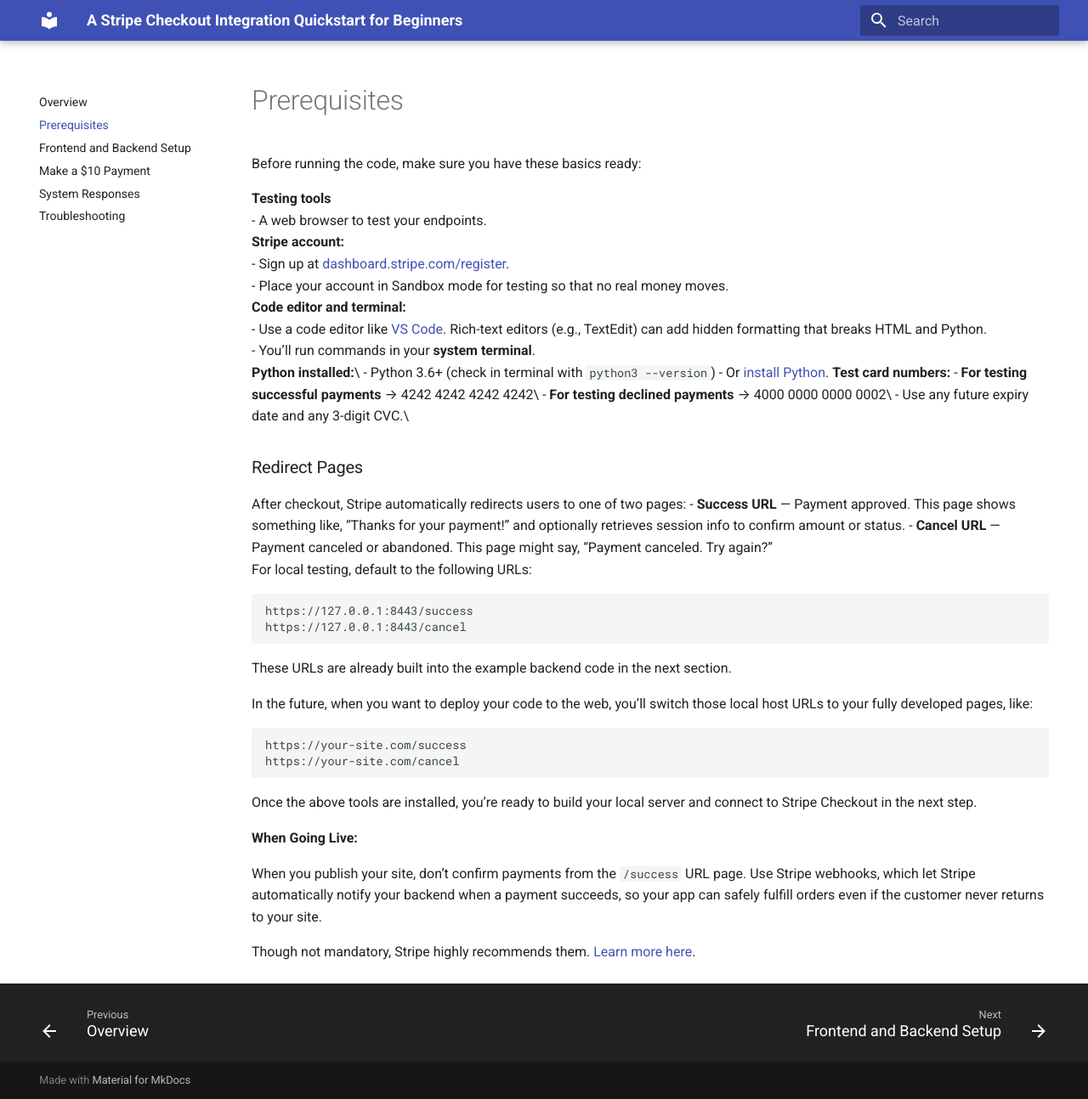
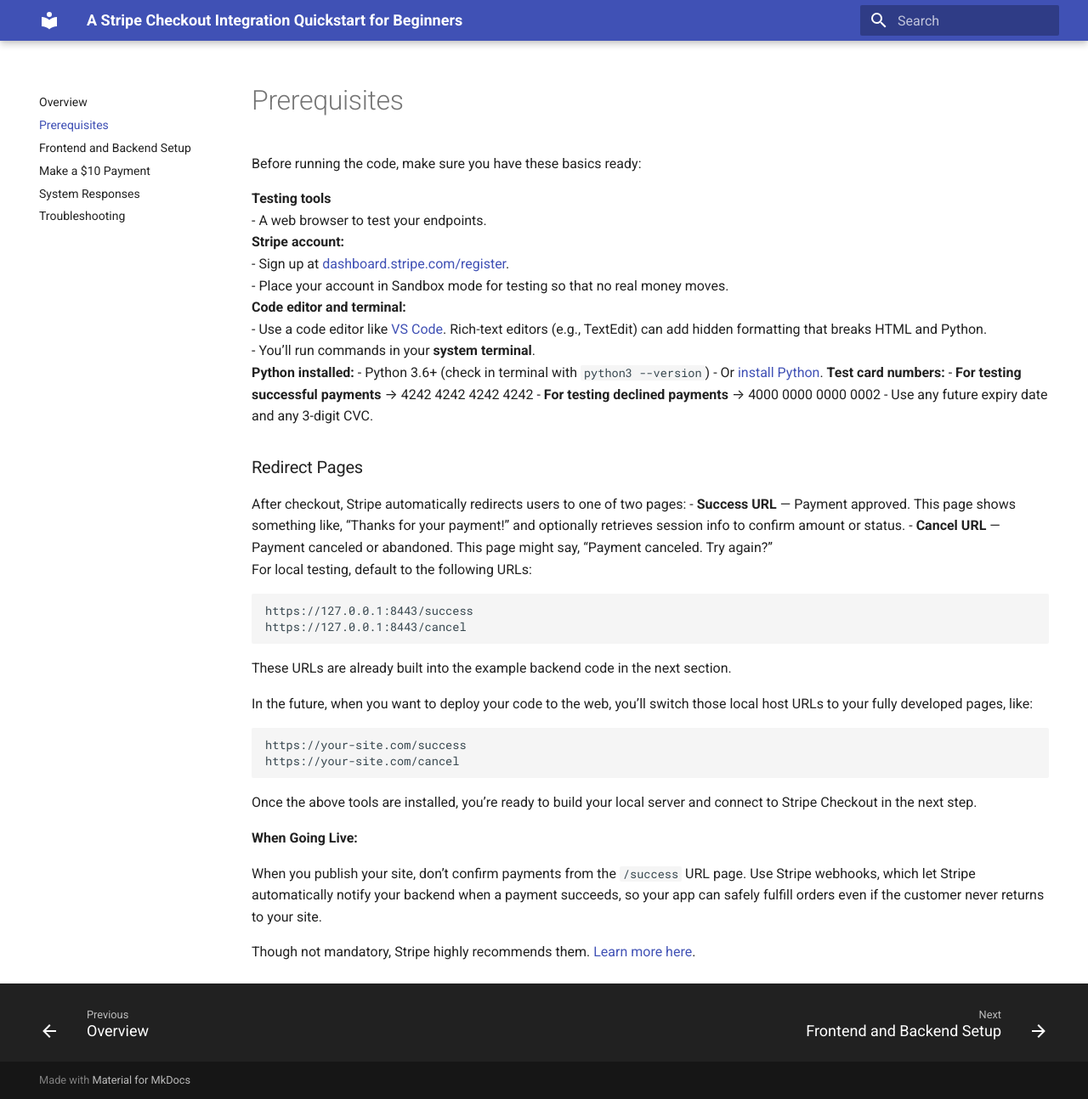
Before and after one commit to codymauro/stripe-payment-guide, an MkDocs documentation site: the page built from docs/prerequisites.md, in a window 1280 px wide and 1294 px high. Shown: the whole window at 85% size. Built offline with MkDocs 1.6.1 and Material for MkDocs 9.7.7, drawn with Linux system fonts in a browser that asks for light colours.

```diff
--- a/docs/prerequisites.md
+++ b/docs/prerequisites.md
@@ -12,13 +12,13 @@ Before running the code, make sure you have these basics ready:
 **Code editor and terminal:**
     - Use a code editor like [VS Code](https://vscode.dev/). Rich-text editors (e.g., TextEdit) can add hidden     formatting that breaks HTML and Python.
     - You’ll run commands in your **system terminal**.
-**Python installed:**\
+**Python installed:**
     - Python 3.6+ (check in terminal with `python3 --version`)
     - Or [install Python](https://www.python.org/).
 **Test card numbers:**
-    - **For testing successful payments** → 4242 4242 4242 4242\
-    - **For testing declined payments** → 4000 0000 0000 0002\
-    - Use any future expiry date and any 3-digit CVC.\
+    - **For testing successful payments** → 4242 4242 4242 4242
+    - **For testing declined payments** → 4000 0000 0000 0002
+    - Use any future expiry date and any 3-digit CVC.
 ### Redirect Pages
 After checkout, Stripe automatically redirects users to one of two pages:
     - **Success URL** — Payment approved. This page shows something like, “Thanks for your payment!” and optionally retrieves session info to confirm amount or status.
```
